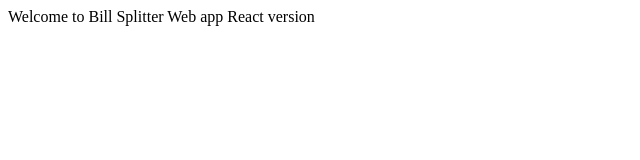
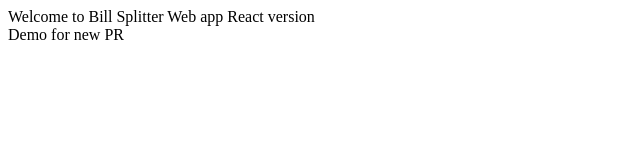
Before and after one commit to GDSCIIITSurat/Bill-Splitter, a React (Create React App) app: page / in a window 1280 px wide. Shown: the top 160 px of the page, without its empty margins (0-640 px from the left). Built offline with nearby package versions, Linux system fonts and the light colour scheme.

Commit message:
New PR Deploy check

```diff
--- a/src/App.js
+++ b/src/App.js
@@ -1,9 +1,14 @@
 
 function App() {
   return (
+    <>
     <div className="App">
       Welcome to Bill Splitter Web app React version
     </div>
+    <div>
+      Demo for new PR
+    </div>
+    </>
   );
 }
 
```
